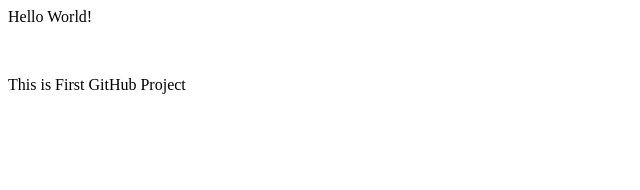
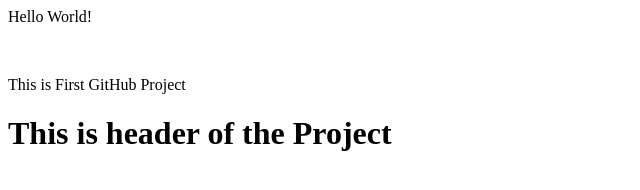
Before and after one commit to momenbd/devops-demo, a plain HTML site: page index.html in a window 1280 px wide. Shown: the whole page, without its empty margins (0-640 px from the left). Drawn offline with Linux system fonts and the light colour scheme.

Commit message:
edit index file

```diff
--- a/index.html
+++ b/index.html
@@ -1,2 +1,3 @@
 <p>Hello World!</p> <br>
 <p>This is First GitHub Project</p>
+<H1>This is header of the Project</H1>
```
